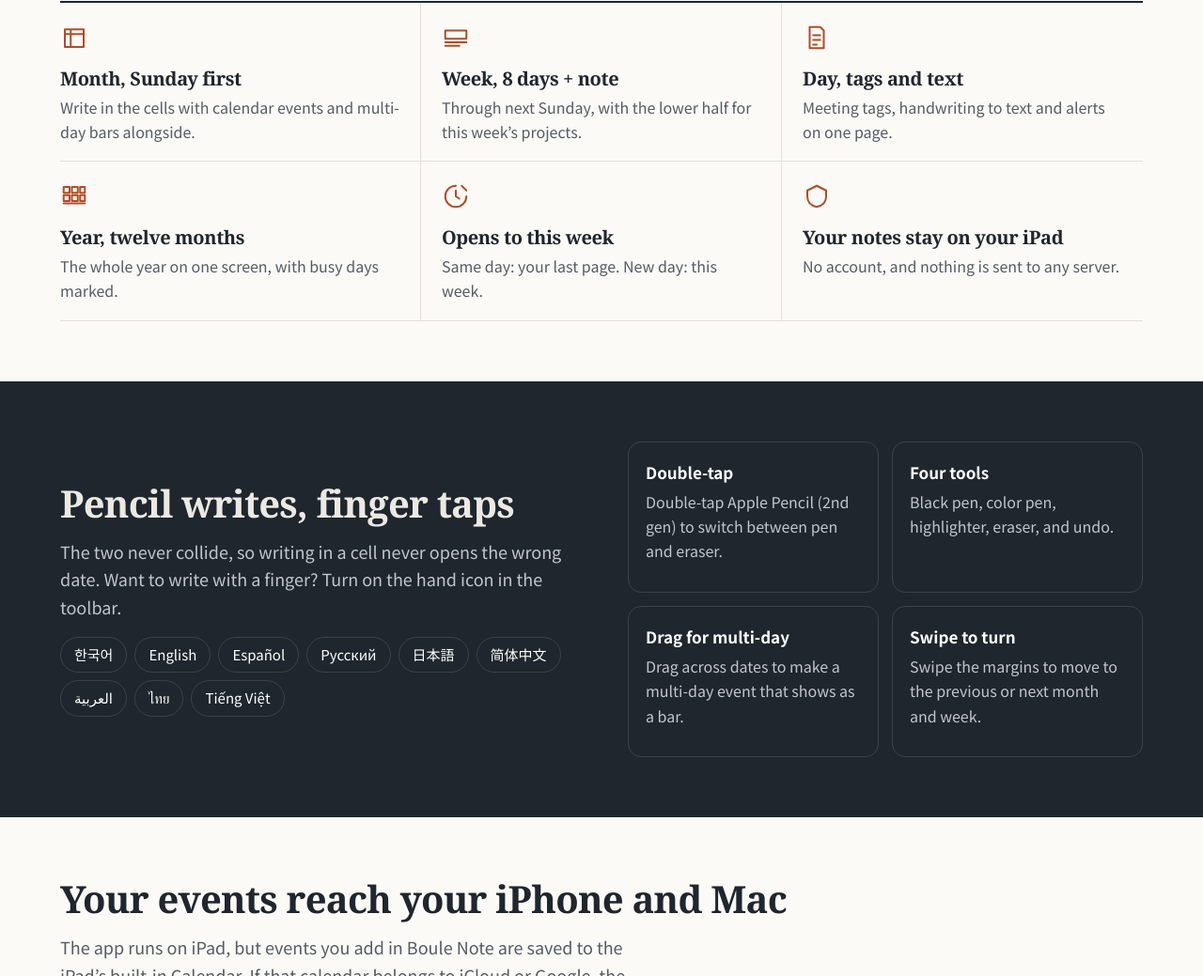
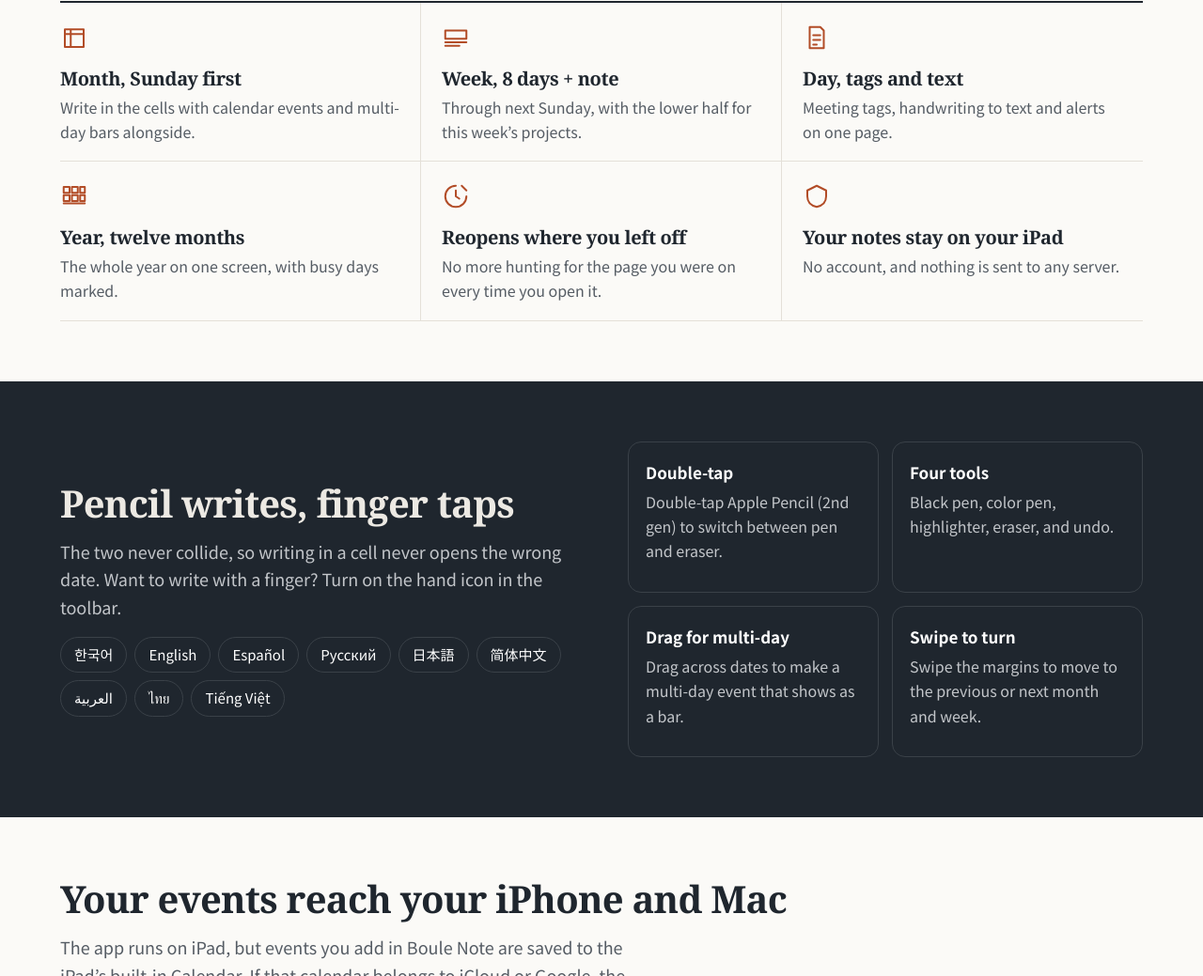
Before and after one commit to boulenote/boulenote.github.io, a plain HTML site: page index.html in a window 1280 px wide. Shown: the part 1171-2210 px from the top of the page at 94% size. Drawn offline with Linux system fonts and the light colour scheme.

Commit message:
기능 카드 문구 수정: 다시 열면 전에 보던 페이지
Co-Authored-By: Claude Opus 5.5 <noreply@anthropic.com>
Claude-Session: https://claude.ai/code/session_01Hmt6Y4ipEXDDLgoL4Mbfvo

```diff
--- a/index.html
+++ b/index.html
@@ -299,7 +299,7 @@ const feats = [
   {i:'M3 6h18v7H3zM3 16h18M3 19h12', ko:['주간 · 8일 + 메모','다음 주 일요일까지 8일이 한눈에 보이고 아래 절반에는 이번 주 프로젝트를 적습니다.'], en:['Week, 8 days + note','Through next Sunday, with the lower half for this week’s projects.']},
   {i:'M6 3h9l3 3v15H6zM9 10h6M9 14h6M9 18h3', ko:['일간 · 태그와 텍스트','회의 태그, 손글씨 → 텍스트, 알림 일정까지 한 화면에서 다룹니다.'], en:['Day, tags and text','Meeting tags, handwriting to text and alerts on one page.']},
   {i:'M3 4h5v5H3zM10 4h5v5h-5zM17 4h4v5h-4zM3 11h5v5H3zM10 11h5v5h-5zM17 11h4v5h-4zM3 18h18', ko:['연간 · 열두 달','올해 열두 달을 한 화면에 펼치고 바쁜 날을 점으로 봅니다.'], en:['Year, twelve months','The whole year on one screen, with busy days marked.']},
-  {i:'M12 3a9 9 0 1 0 9 9M12 7v5l3 2M17 3l4 4', ko:['열면 바로 이번 주가 나옵니다','같은 날에는 쓰던 페이지가, 날짜가 바뀌면 이번 주가 열립니다.'], en:['Opens to this week','Same day: your last page. New day: this week.']},
+  {i:'M12 3a9 9 0 1 0 9 9M12 7v5l3 2M17 3l4 4', ko:['다시 열면 전에 보던 페이지가 나옵니다','캘린더를 열 때마다 쓰던 창을 찾아올 필요가 없습니다.'], en:['Reopens where you left off','No more hunting for the page you were on every time you open it.']},
   {i:'M12 3l8 4v5c0 5-3.5 8-8 9-4.5-1-8-4-8-9V7z', ko:['내 기록은 내 아이패드에','회원가입이 필요 없고 어떤 서버로도 보내지 않습니다.'], en:['Your notes stay on your iPad','No account, and nothing is sent to any server.']}
 ];
 const faq = [
```
